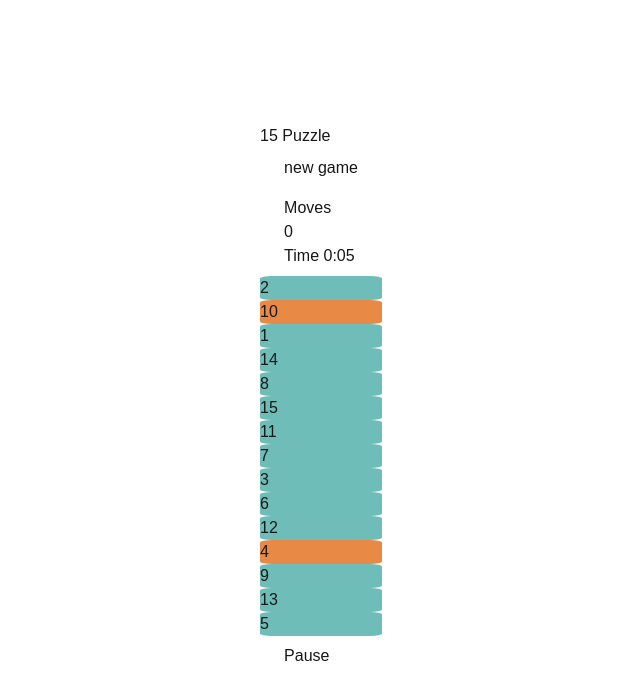
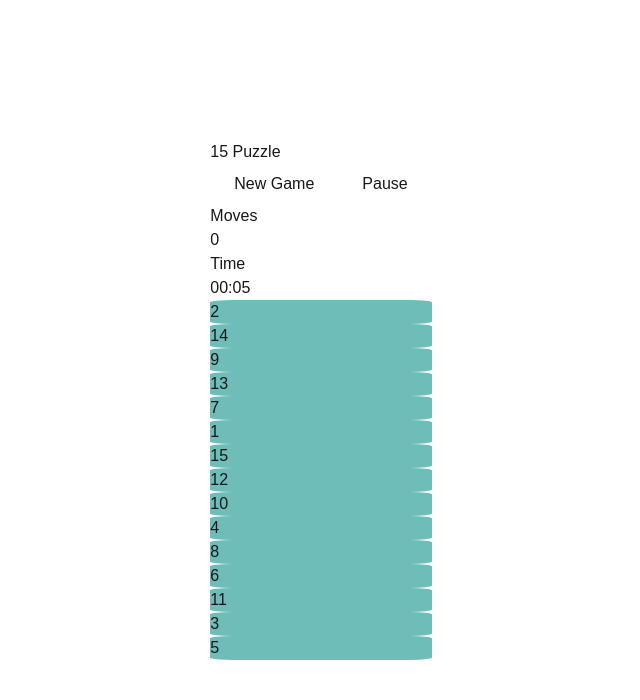
Before and after one commit to SpherCodes/15puzzle-clone, a Next.js app: page / in a window 1280 px wide. Shown: the top 700 px of the page, without its empty margins (319-959 px from the left). Built offline with nearby package versions, Linux system fonts and the light colour scheme.

Commit message:
updated UI

```diff
--- a/components/GameBoard.tsx
+++ b/components/GameBoard.tsx
@@ -5,23 +5,12 @@ import MoveCounter from './MoveCounter';
 
 function GameBoard() {
     const [tiles, setTiles] = useState<(number | null)[]>([]);
-    const solvedState = [1, 2, 3, 4, 5, 6, 7, 8, 9, 10, 11, 12, 13, 14, 15, null];
+    const solvedState = React.useMemo(() => [1, 2, 3, 4, 5, 6, 7, 8, 9, 10, 11, 12, 13, 14, 15, null], []);
     const [isRunning, setIsRunning] = useState(false);
     const [resetTimer, setResetTimer] = useState(false);
     const [moves, setMoves] = useState(0);
 
-    useEffect(() => {
-        initializeTiles();
-    }, []);
-
-    useEffect(() => {
-        checkCorrectPositions();
-        if (CheckWin() === true) {
-            alert("Congratulations, you won!");
-        }
-    }, [tiles]);
-
-    function initializeTiles() {
+    const initializeTiles = React.useCallback(() => {
         let numbers: (number | null)[] = Array.from({ length: 15 }, (_, i) => i + 1);
         numbers.push(null);
         numbers = shuffle(numbers);
@@ -29,7 +18,36 @@ function GameBoard() {
         setIsRunning(true);
         setMoves(0);
         setTiles(numbers);
+    }, []);
+
+    const CheckWin = React.useCallback(() => {
+        if (tiles.length === 0) return false;
+        if(tiles.every((tile, index) => tile === solvedState[index])){
+            return true;
         }
+    }, [tiles, solvedState]);
+
+    const checkCorrectPositions = React.useCallback(() => {
+        const tileDivs = document.querySelectorAll('.tile');
+        tiles.forEach((tile, index) => {
+            if (tile === solvedState[index]) {
+                tileDivs[index]?.classList.add('tile-correct');
+            } else {
+                tileDivs[index]?.classList.remove('tile-correct');
+            }
+        });
+    }, [tiles, solvedState]);
+
+    useEffect(() => {
+        initializeTiles();
+    }, [initializeTiles]);
+
+    useEffect(() => {
+        checkCorrectPositions();
+        if (CheckWin() === true) {
+            alert("Congratulations, you won!");
+        }
+    }, [tiles, checkCorrectPositions, CheckWin]);
 
     function shuffle(array: (number | null)[]): (number | null)[] {
         for (let i = array.length - 1; i > 0; i--) {
@@ -63,56 +81,46 @@ function GameBoard() {
         }
     }
 
-    function CheckWin() {
-        if (tiles.length === 0) return false;
-        if( tiles.every((tile, index) => tile === solvedState[index])){
-            return true;
-        }
-    }
-
-    function checkCorrectPositions() {
-        const tileDivs = document.querySelectorAll('.tile');
-        console.log(tileDivs)
-        tiles.forEach((tile, index) => {
-            if (tile === solvedState[index]) {
-                tileDivs[index]?.classList.add('tile-correct');
-            } else {
-                tileDivs[index]?.classList.remove('tile-correct');
-            }
-        });
-    }
-
     return (
-        <div>
-            <h1 className="font-bold text-white flex justify-center items-center pb-10 text-4xl">15 Puzzle</h1>
-            <div className='flex justify-between p-3 h-16 text-xs '>
-                <button className='btn' onClick={initializeTiles}>new game</button>
-                <div className='flex items-center justify-center w-[40%] rounded btn'>
+        <div className="w-full max-w-md mx-auto px-4 py-6">
+            <h1 className="font-bold text-white text-center text-3xl md:text-4xl mb-8">15 Puzzle</h1>
+            <div className='flex flex-col gap-4 mb-6'>
+                <div className='grid grid-cols-2 gap-4'>
+                    <button className='btn bg-white/10 backdrop-blur-sm rounded-lg p-4 text-sm font-medium hover:bg-white/20 transition-all'
+                            onClick={initializeTiles}>
+                        New Game
+                    </button>
+                    <button
+                        className='btn bg-white/10 backdrop-blur-sm rounded-lg p-4 text-sm font-medium hover:bg-white/20 transition-all'
+                        onClick={() => setIsRunning(!isRunning)}
+                    >
+                        {isRunning ? 'Pause' : 'Start'}
+                    </button>
+                </div>
+                <div className='flex justify-between items-center gap-4 bg-white/10 backdrop-blur-sm rounded-lg p-4'>
                     <MoveCounter moves={moves} />
+                    <div className="w-px h-8 bg-white/20"></div>
                     <GameTimer isRunning={isRunning} reset={resetTimer} />
                 </div>
             </div>
-            <div className="flex flex-wrap w-[300px] h-[300px] p-5 m-2 gap-2">
+            <div className="aspect-square w-full max-w-[500px] mx-auto bg-white/5 backdrop-blur-sm rounded-xl p-3">
+                <div className="grid grid-cols-4 gap-2 h-full">
                     {tiles.map((tile, index) => (
                         <div
                             key={index}
-                        className={`w-[22%] h-[22%] flex items-center justify-center
-                            text-2xl font-bold m-0 s
-                            ${tile ? 'tile' : 'tile-empty'}`}
+                            className={`aspect-square flex items-center justify-center
+                                text-xl md:text-2xl font-bold rounded-lg transition-all duration-200
+                                ${tile
+                                    ? 'tile bg-white/20 hover:bg-white/30 active:scale-95'
+                                    : 'tile-empty bg-transparent'
+                                }
+                                ${tile && 'cursor-pointer shadow-sm'}`}
                             onClick={() => moveTile(index)}
                         >
                             {tile}
                         </div>
                     ))}
                 </div>
-            <div className='flex justify-center mt-4'>
-                <button
-                    className='btn w-[80%]'
-                    onClick={() => setIsRunning(!isRunning)}
-                >
-                    {isRunning ? 'Pause' : 'Start'}
-                </button>
-
             </div>
         </div>
     );
--- a/components/GameTimer.tsx
+++ b/components/GameTimer.tsx
@@ -1,44 +1,36 @@
 'use client';
-import React, { useEffect } from 'react';
+import React, { useState, useEffect } from 'react';
 
+function GameTimer({ isRunning, reset }: { isRunning: boolean; reset: boolean }) {
+  const [time, setTime] = useState(0);
 
-const GameTimer: React.FC<GameTimerProps> = ({ isRunning, reset }) => {
-    const [time, setTime] = React.useState(0);
+  useEffect(() => {
+    let intervalId: NodeJS.Timeout;
+    if (isRunning) {
+      intervalId = setInterval(() => {
+        setTime((prevTime) => prevTime + 1);
+      }, 1000);
+    }
+    return () => clearInterval(intervalId);
+  }, [isRunning]);
 
-    // Timer logic to start/stop based on `isRunning`
-    useEffect(() => {
-        let interval: NodeJS.Timeout | null = null;
-
-        if (isRunning) {
-            interval = setInterval(() => {
-                setTime(prevTime => prevTime + 1);
-            }, 1000);
-        } else if (!isRunning && time !== 0) {
-            clearInterval(interval as unknown as NodeJS.Timeout);
-        }
-
-        return () => clearInterval(interval as NodeJS.Timeout);
-    }, [isRunning,]);
-
-    // Reset timer when `reset` is true
   useEffect(() => {
     if (reset) {
       setTime(0);
     }
   }, [reset]);
 
-    // Format time into minutes:seconds
-    const formatTime = (seconds: number) => {
-        const minutes = Math.floor(seconds / 60);
-        const secs = seconds % 60;
-        return `${minutes}:${secs < 10 ? '0' : ''}${secs}`;
-    };
+  const minutes = Math.floor(time / 60);
+  const seconds = time % 60;
 
   return (
-        <div className="text-xs text-white p-1 rounded-md w-[40%] ml-auto w-1/2">
-            Time <span className='font-bold'>{formatTime(time)}</span>
+    <div className="flex-1 text-center">
+      <p className="text-sm text-foreground/70 mb-1">Time</p>
+      <p className="text-xl md:text-2xl font-bold">
+        {minutes.toString().padStart(2, '0')}:{seconds.toString().padStart(2, '0')}
+      </p>
     </div>
   );
-};
+}
 
 export default GameTimer;
--- a/components/MoveCounter.tsx
+++ b/components/MoveCounter.tsx
@@ -1,13 +1,10 @@
 import React from 'react';
 
-
 function MoveCounter({ moves = 0 }: MoveCounterProps) {
-
-
   return (
-    <div className="text-center text-white p-3">
-      <h1 className="text-xs">Moves</h1>
-      <p className="text-xs font-bold">{moves}</p>
+    <div className="flex-1 text-center">
+      <p className="text-sm text-foreground/70 mb-1">Moves</p>
+      <p className="text-xl md:text-2xl font-bold">{moves}</p>
     </div>
   );
 }
--- a/src/app/page.tsx
+++ b/src/app/page.tsx
@@ -1,5 +1,6 @@
 import React from 'react'
 import GameBoard from '../../components/GameBoard'
+import { Analytics } from "@vercel/analytics/next"
 
 function page() {
   return (
```
Also changed, not shown: package.json (+7 -6 lines), 1 other file (tests, documents, lock files or other folders). Lines whose indentation alone changed are shown as unchanged.
